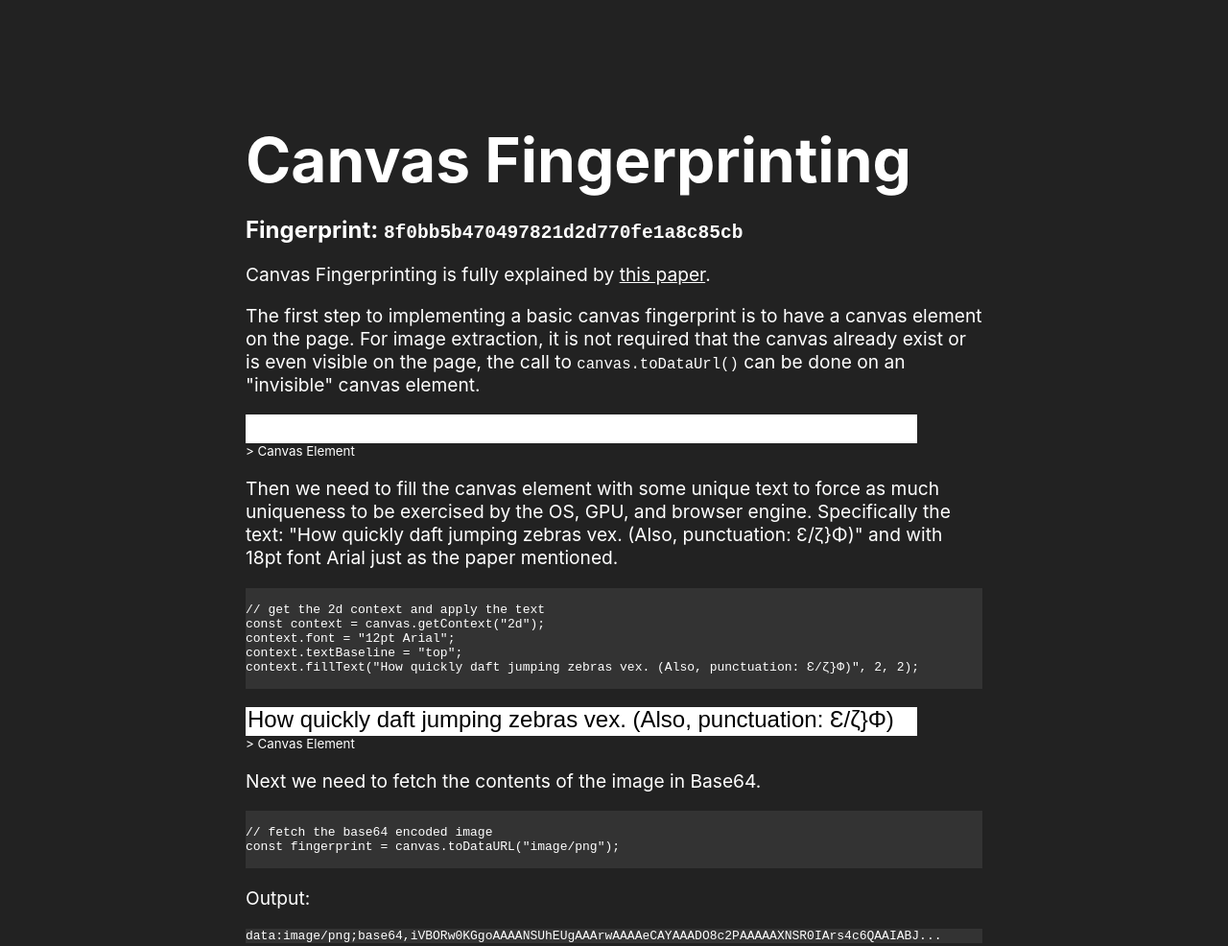
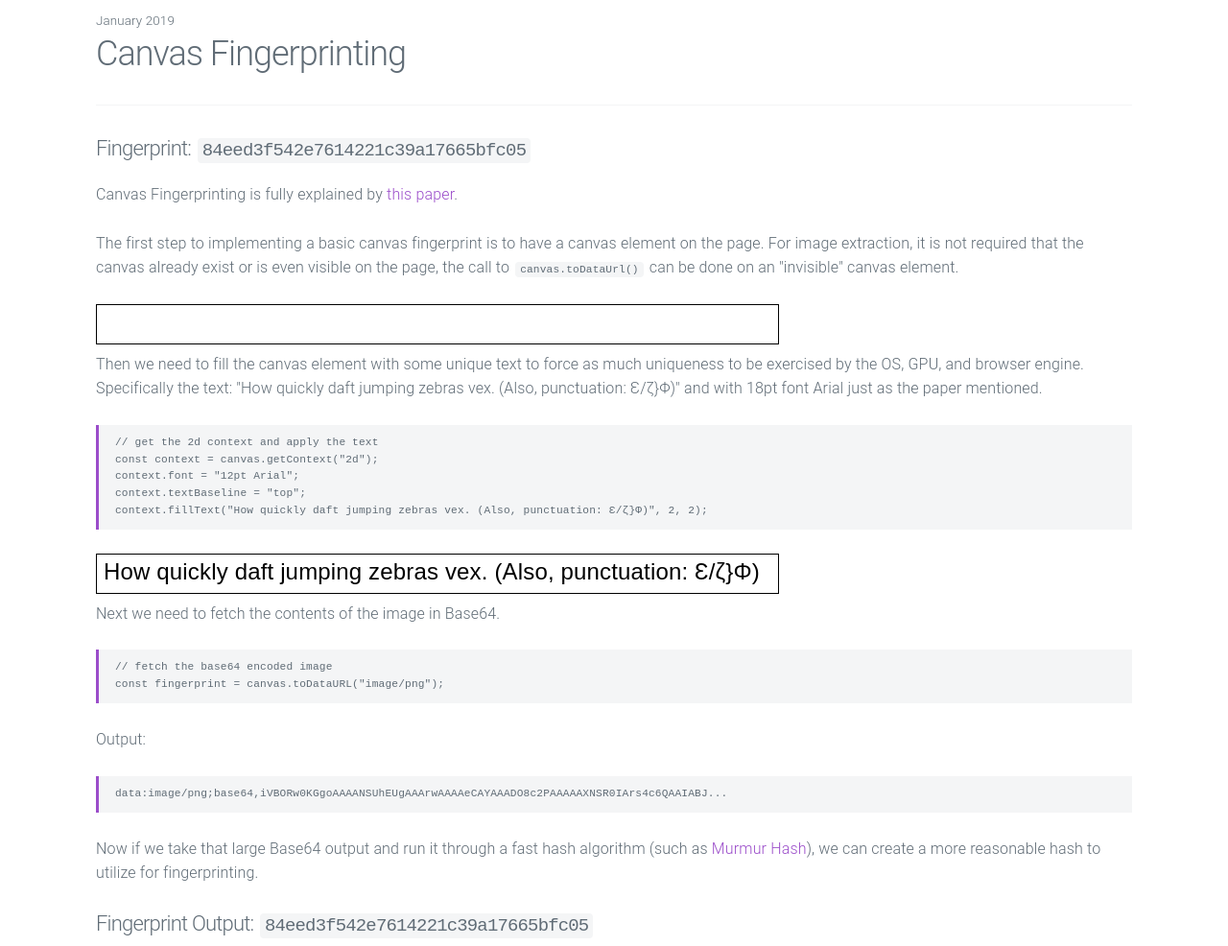
Before and after one commit to DevinCarr/canvas-fingerprinting, a plain HTML site: page index.html in a window 1280 px wide. Shown: the top 986 px of the page at 96% size. Drawn offline with nearby package versions, Linux system fonts and the light colour scheme.

Commit message:
Update to match the style of other website posts.

```diff
--- a/index.html
+++ b/index.html
@@ -1,60 +1,23 @@
 <!DOCTYPE html>
 <html lang="en">
+
 <head>
     <meta charset="utf-8">
-        <title>Canvas Fingerprinting</title>
-        <meta name="viewport" content="width=device-width, initial-scale=1">
+    <meta name="viewport" content="width=device-width, initial-scale=1, minimum-scale=1, maximum-scale=1, user-scalable=no">
+    <link rel="canonical" href="https://devincarr.com" />
+    <link rel="stylesheet" href="/static/milligram.min.css">
+    <link rel="stylesheet" href="/static/main.css">
+    <title>Devin Carr - Canvas Fingerprinting</title>
     <style>
-    body{
-        font-family: -apple-system,BlinkMacSystemFont,"Segoe UI",Roboto,"Helvetica Neue",Arial,sans-serif,"Apple Color Emoji","Segoe UI Emoji","Segoe UI Symbol","Noto Color Emoji";
-        max-width: 48em;
-        margin: auto;
-        padding: 0 5%;
-        background: #222;
-        color: #fff;
-    }
-
-    h1 {
-        margin: 2em 0 0;
-    }
-
-    p {
-        font-size: 1.2em
-    }
-
-    strong {
-        display: block;
-        letter-spacing: 1px;
-        word-wrap: break-word;
-    }
-
-    a {
-        color: #fff;
-    }
-
-    pre {
-        margin: auto;
-        background: #333;
-    }
-
-    .example-canvas {
-        display: flex;
-        flex-wrap: wrap;
-    }
-
-    @media (min-width: 32em) {
-        h1 {
-            font-size: 4em;
-        }
-
-        strong {
-            font-size: 1.5em;
-        }
+        canvas {
+        border: black solid 0.1rem;
+        padding: 0.5rem;
     }
     </style>
     <script type="application/javascript" src="murmur.js"></script>
 </head>
-    <body>
+
+<body class="post">
     <script>
         function toggleCanvas() {
             const elem = document.getElementById("c");
@@ -64,41 +27,44 @@
                 elem.style.display = "flex";
         }
     </script>
-        <h1>Canvas Fingerprinting</h1>
+    <div class="container">
+        <!-- Header -->
+        <div class="row">
+            <div class="column timestamp">
+                <small>January 2019</small>
+            </div>
+        </div>
+        <!-- End Header -->
+        <!-- Content -->
+        <div class="row">
+            <div class="column">
+                <h2>Canvas Fingerprinting</h2>
+                <hr>
+                <h4>Fingerprint: <code id="f1"></code></h4>
 
-        <h2>Fingerprint: <code id="f1"></code></h2>
-
-        <p>Canvas Fingerprinting is fully explained by <a href="https://hovav.net/ucsd/dist/canvas.pdf">this paper</a>.</p>
-
+                <p>Canvas Fingerprinting is fully explained by <a href="https://hovav.net/ucsd/dist/canvas.pdf">this
+                        paper</a>.</p>
                 <p>
                     The first step to implementing a basic canvas fingerprint is to have a canvas element on the page.
                     For image extraction, it is not required that the canvas already exist or is even visible on
                     the page, the call to <code>canvas.toDataUrl()</code> can be done on an "invisible" canvas element.
                 </p>
-        <div class="example-canvas">
-            <canvas id="c1" height="30" width="700" style="background: white">
+                <canvas id="c1" height="30" width="700" style="background: white" title="canvas element">
                 </canvas>
-            <small>&gt; Canvas Element</small>
-        </div>
 
                 <p>
                     Then we need to fill the canvas element with some unique text to force as much uniqueness to be
                     exercised by the OS, GPU, and browser engine. Specifically the text: "How quickly daft jumping
                     zebras vex. (Also, punctuation: Ɛ/ζ}Φ)" and with 18pt font Arial just as the paper mentioned.
                 </p>
-        <pre><code>
-// get the 2d context and apply the text
+                <pre><code>// get the 2d context and apply the text
 const context = canvas.getContext("2d");
 context.font = "12pt Arial";
 context.textBaseline = "top";
-context.fillText("How quickly daft jumping zebras vex. (Also, punctuation: Ɛ/ζ}Φ)", 2, 2);
-        </code></pre>
+context.fillText("How quickly daft jumping zebras vex. (Also, punctuation: Ɛ/ζ}Φ)", 2, 2);</code></pre>
                 <p></p>
-        <div class="example-canvas">
-            <canvas id="c2" height="30" width="700" style="background: white">
+                <canvas id="c2" height="30" width="700" style="background: white" title="canvas element">
                 </canvas>
-            <small>&gt; Canvas Element</small>
-        </div>
                 <script type="application/javascript">
                     (() => {
                         const canvas = document.getElementById("c2");
@@ -113,10 +79,8 @@ context.fillText("How quickly daft jumping zebras vex. (Also, punctuation: Ɛ/ζ
                 <p>
                     Next we need to fetch the contents of the image in Base64.
                 </p>
-        <pre><code>
-// fetch the base64 encoded image
-const fingerprint = canvas.toDataURL("image/png");
-        </code></pre>
+                <pre><code>// fetch the base64 encoded image
+const fingerprint = canvas.toDataURL("image/png");</code></pre>
                 <p>Output:</p>
                 <pre><code id="raw-output"></code></pre>
                 <script type="application/javascript">
@@ -125,7 +89,7 @@ const fingerprint = canvas.toDataURL("image/png");
                         const elem = document.getElementById("raw-output");
                         // fetch the base64 encoded image
                         const fingerprint = canvas.toDataURL("image/png");
-                elem.innerHTML = fingerprint.substring(0,90) + "...";
+                        elem.innerHTML = fingerprint.substring(0, 90) + "...";
                     })();
                 </script>
 
@@ -134,7 +98,7 @@ const fingerprint = canvas.toDataURL("image/png");
                     <a href="https://en.wikipedia.org/wiki/MurmurHash">Murmur Hash</a>), we can create a more
                     reasonable hash to utilize for fingerprinting.
                 </p>
-        <h2>Fingerprint Output: <code id="raw-output-2"></code></h2>
+                <h4>Fingerprint Output: <code id="raw-output-2"></code></h4>
                 <script type="application/javascript">
                     (() => {
                         const canvas = document.getElementById("c2");
@@ -156,8 +120,7 @@ const fingerprint = canvas.toDataURL("image/png");
                     attempting to occur.
                 </p>
 
-        <pre><code>
-// create the canvas
+                <pre><code>// create the canvas
 const canvas= document.createElement("canvas");
 canvas.id = "c3";
 canvas.style.display = "none";
@@ -181,17 +144,33 @@ console.log(fingerprint);
 
 // insert into page element
 const elem = document.getElementById("f2");
-elem.innerHTML = murmur;
-        </code></pre>
+elem.innerHTML = murmur;</code></pre>
 
                 <div id="b">
                     <button onClick=toggleCanvas()>Toggle Canvas</button>
                 </div>
-        <h2>Fingerprint: <code id="f2"></code></h2>
+                <h4>Fingerprint: <code id="f2"></code></h4>
+            </div>
+        </div> <!-- End Content -->
+        <!-- Footer -->
+        <div class="row">
+            <div class="column">
+                <small>
+                    Devin Carr /
+                    <a href="/">Home</a>
+                    /
+                    <a href="/post/">Posts</a>
+                </small>
+            </div>
+            <div class="column">
+                <div class="copyright">Copyright Devin Carr © 2019</div>
+            </div>
+        </div> <!-- End Footer -->
+    </div>
     <script type="application/javascript">
         (() => {
             // create the canvas
-                const canvas= document.createElement("canvas");
+            const canvas = document.createElement("canvas");
             canvas.id = "c";
             canvas.style.display = "none";
             canvas.height = 30;
@@ -220,4 +199,5 @@ elem.innerHTML = murmur;
         })();
     </script>
 </body>
+
 </html>
```
Lines whose indentation alone changed are shown as unchanged.
